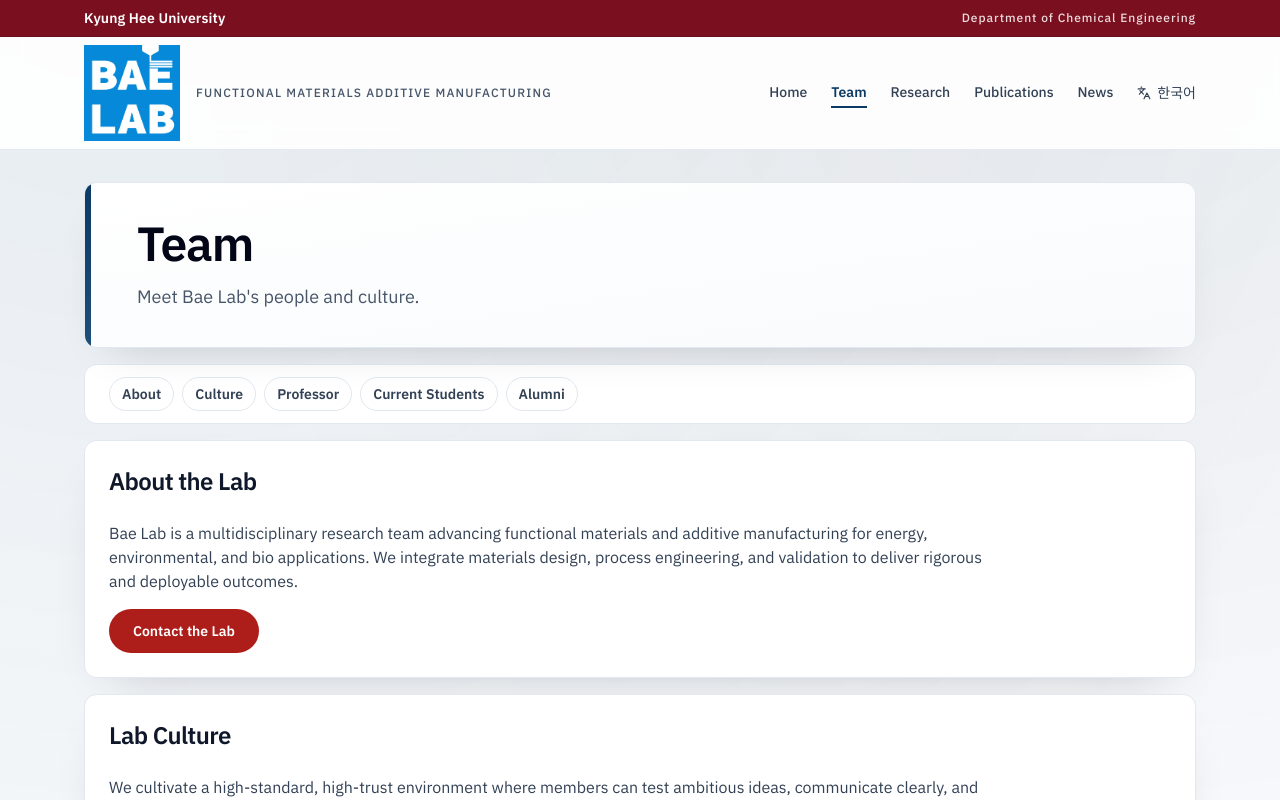
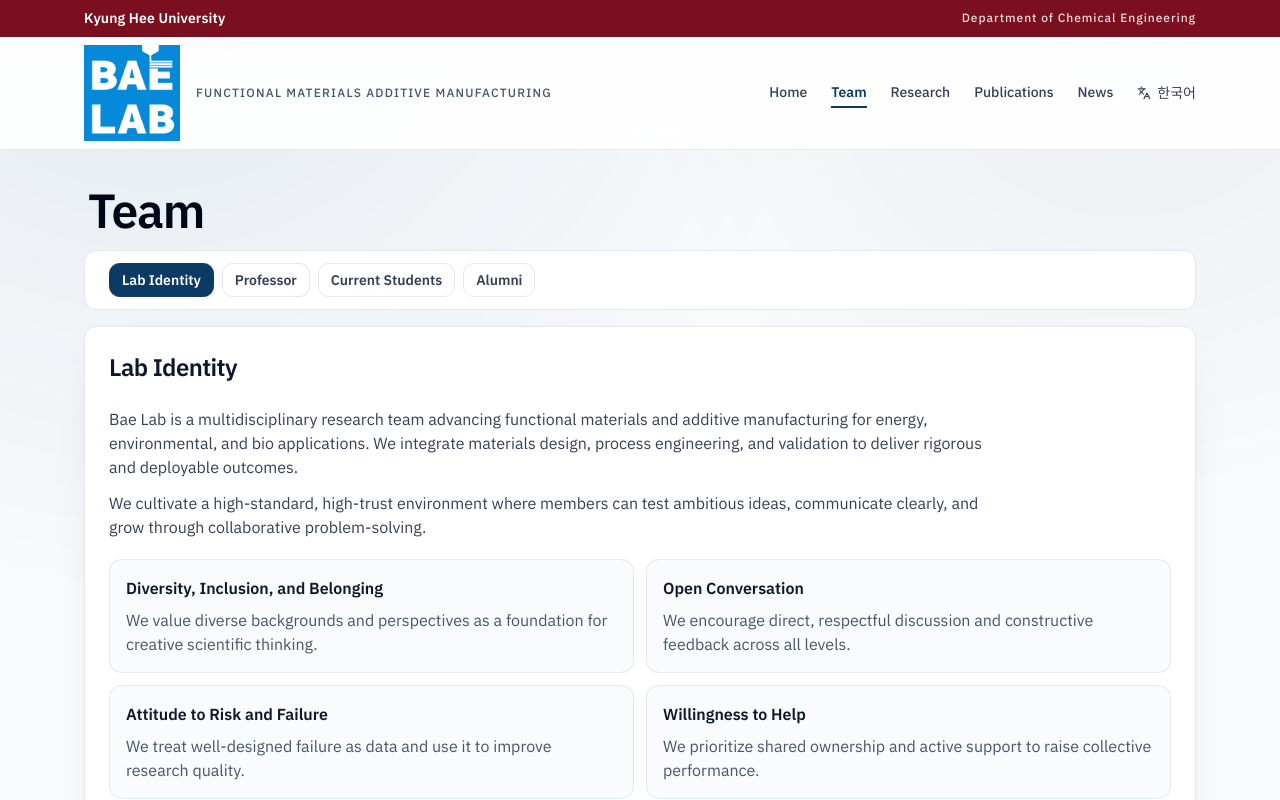
Before and after one commit to baegroup/baegroup.github.io, a React (Vite) app: page /en/team in a window 1280 px wide. Shown: the top 800 px of the page. Built offline with nearby package versions, Linux system fonts and the light colour scheme.

Commit message:
Refine team page to single-panel lab identity layout

```diff
--- a/src/content/site-content.generated.json
+++ b/src/content/site-content.generated.json
@@ -126,8 +126,8 @@
   "MEMBERS_CONTENT": {
     "en": {
       "title": "Team",
-      "description": "Meet Bae Lab's people and culture.",
-      "aboutTitle": "About the Lab",
+      "description": "People and culture at Bae Lab.",
+      "aboutTitle": "Lab Identity",
       "aboutBody": "Bae Lab is a multidisciplinary research team advancing functional materials and additive manufacturing for energy, environmental, and bio applications. We integrate materials design, process engineering, and validation to deliver rigorous and deployable outcomes.",
       "cultureTitle": "Lab Culture",
       "cultureBody": "We cultivate a high-standard, high-trust environment where members can test ambitious ideas, communicate clearly, and grow through collaborative problem-solving.",
@@ -154,12 +154,8 @@
       "alumniTitle": "Alumni",
       "jumpNav": [
         {
-          "id": "about",
-          "label": "About"
-        },
-        {
-          "id": "culture",
-          "label": "Culture"
+          "id": "identity",
+          "label": "Lab Identity"
         },
         {
           "id": "professor",
@@ -183,8 +179,8 @@
     },
     "ko": {
       "title": "연구진",
-      "description": "Bae Lab의 사람과 연구 문화를 소개합니다.",
-      "aboutTitle": "연구실 소개",
+      "description": "Bae Lab 연구진과 연구 문화를 소개합니다.",
+      "aboutTitle": "연구실 정체성",
       "aboutBody": "Bae Lab은 에너지·환경·바이오 응용을 위한 기능성 소재와 적층제조 기술을 연구하는 다학제 연구팀입니다. 소재 설계, 공정 엔지니어링, 성능 검증을 유기적으로 연결해 실사용 가능한 기술 성과를 만듭니다.",
       "cultureTitle": "Lab Culture",
       "cultureBody": "우리는 높은 기준과 높은 신뢰를 동시에 지향합니다. 각 구성원이 도전적인 문제를 탐구하고, 명확하게 소통하며, 협업을 통해 함께 성장하는 연구 환경을 지향합니다.",
@@ -211,12 +207,8 @@
       "alumniTitle": "졸업생",
       "jumpNav": [
         {
-          "id": "about",
-          "label": "소개"
-        },
-        {
-          "id": "culture",
-          "label": "문화"
+          "id": "identity",
+          "label": "연구실 정체성"
         },
         {
           "id": "professor",
--- a/src/pages/MembersPage.jsx
+++ b/src/pages/MembersPage.jsx
@@ -1,7 +1,6 @@
 import { useEffect, useMemo, useState } from 'react';
 import { Link } from 'react-router-dom';
 
-import { PageHero } from '@/components/site/PageHero';
 import { Badge } from '@/components/ui/badge';
 import { Card, CardContent, CardHeader, CardTitle } from '@/components/ui/card';
 import { MEMBERS_CONTENT } from '@/content/site-content';
@@ -10,21 +9,20 @@ import { pagePath } from '@/lib/i18n';
 
 const DEFAULT_JUMP_NAV = {
   en: [
-    { id: 'about', label: 'About' },
-    { id: 'culture', label: 'Culture' },
+    { id: 'identity', label: 'Lab Identity' },
     { id: 'professor', label: 'Professor' },
     { id: 'current', label: 'Current Students' },
     { id: 'alumni', label: 'Alumni' }
   ],
   ko: [
-    { id: 'about', label: '소개' },
-    { id: 'culture', label: '문화' },
+    { id: 'identity', label: '연구실 정체성' },
     { id: 'professor', label: '교수' },
     { id: 'current', label: '현재 학생' },
     { id: 'alumni', label: '졸업생' }
   ]
 };
 
+const SUPPORTED_SECTION_IDS = new Set(['identity', 'professor', 'current', 'alumni']);
 const PRIMARY_STUDENT_ROLES = new Set(['Graduate', 'Undergraduate']);
 
 function MemberCard({ member, locale, prominent = false, showRoleBadge = false }) {
@@ -109,6 +107,7 @@ export function MembersPage({ locale }) {
   const [alumniGroups, setAlumniGroups] = useState([]);
   const [loading, setLoading] = useState(true);
   const [error, setError] = useState('');
+  const [activeSection, setActiveSection] = useState('identity');
 
   useEffect(() => {
     let mounted = true;
@@ -146,11 +145,19 @@ export function MembersPage({ locale }) {
   }, [locale]);
 
   const jumpNav = useMemo(() => {
-    if (Array.isArray(content.jumpNav) && content.jumpNav.length > 0) {
-      return content.jumpNav;
+    const fallback = DEFAULT_JUMP_NAV[locale] || DEFAULT_JUMP_NAV.en;
+    const fromContent = Array.isArray(content.jumpNav)
+      ? content.jumpNav.filter((item) => item?.id && item?.label && SUPPORTED_SECTION_IDS.has(item.id))
+      : [];
+
+    return fromContent.length ? fromContent : fallback;
+  }, [content.jumpNav, locale]);
+
+  useEffect(() => {
+    if (!jumpNav.some((item) => item.id === activeSection)) {
+      setActiveSection(jumpNav[0]?.id || 'identity');
     }
-    return DEFAULT_JUMP_NAV[locale] || DEFAULT_JUMP_NAV.en;
-  }, [content.jumpNav, locale]);
+  }, [activeSection, jumpNav]);
 
   const culturePrinciples = useMemo(() => {
     if (Array.isArray(content.culturePrinciples)) {
@@ -158,6 +165,19 @@ export function MembersPage({ locale }) {
     }
     return [];
   }, [content.culturePrinciples]);
+
+  const identityParagraphs = useMemo(() => {
+    const seen = new Set();
+    return [content.aboutBody, content.cultureBody]
+      .map((value) => String(value || '').trim())
+      .filter((value) => {
+        if (!value || seen.has(value)) {
+          return false;
+        }
+        seen.add(value);
+        return true;
+      });
+  }, [content.aboutBody, content.cultureBody]);
 
   const professorMembers = useMemo(
     () => currentGroups.find((group) => group.role === 'PI')?.members || [],
@@ -185,49 +205,60 @@ export function MembersPage({ locale }) {
 
   return (
     <>
-      <PageHero description={content.description} title={content.title} />
+      <section className="px-1 pt-1">
+        <h1 className="text-4xl font-semibold leading-tight tracking-tight text-slate-950 md:text-5xl">{content.title || (locale === 'ko' ? '연구진' : 'Team')}</h1>
+      </section>
 
       <Card>
-        <CardContent className="overflow-x-auto px-4 py-3 md:px-6">
-          <nav aria-label="Team section navigation" className="flex min-w-max items-center gap-2">
-            {jumpNav.map((item) => (
-              <a
-                className="inline-flex items-center rounded-full border border-slate-200 bg-white px-3 py-1.5 text-xs font-semibold text-slate-700 no-underline transition-colors hover:border-[#0b3a64] hover:text-[#0b3a64] md:text-sm"
-                href={`#${item.id}`}
+        <CardContent className="px-4 py-3 md:px-6">
+          <nav aria-label="Team section navigation" className="flex flex-wrap items-center gap-2">
+            {jumpNav.map((item) => {
+              const active = activeSection === item.id;
+              return (
+                <button
+                  aria-pressed={active}
+                  className={`inline-flex items-center rounded-md border px-3 py-1.5 text-xs font-semibold transition-colors md:text-sm ${
+                    active
+                      ? 'border-[#0b3a64] bg-[#0b3a64] text-white'
+                      : 'border-slate-200 bg-white text-slate-700 hover:border-[#0b3a64] hover:text-[#0b3a64]'
+                  }`}
                   key={item.id}
+                  onClick={() => setActiveSection(item.id)}
+                  type="button"
                 >
                   {item.label}
-              </a>
-            ))}
+                </button>
+              );
+            })}
           </nav>
         </CardContent>
       </Card>
 
-      <Card id="about">
+      {activeSection === 'identity' ? (
+        <Card>
           <CardHeader>
-          <CardTitle>{content.aboutTitle || (locale === 'ko' ? '연구실 소개' : 'About the Lab')}</CardTitle>
+            <CardTitle>{content.aboutTitle || (locale === 'ko' ? '연구실 정체성' : 'Lab Identity')}</CardTitle>
           </CardHeader>
           <CardContent>
-          <p className="max-w-4xl text-sm leading-relaxed text-slate-700 md:text-base">{content.aboutBody || content.description}</p>
-          <div className="mt-4">
+            <div className="space-y-3">
+              {(identityParagraphs.length ? identityParagraphs : [String(content.description || '').trim()]).filter(Boolean).map((text) => (
+                <p className="max-w-4xl text-sm leading-relaxed text-slate-700 md:text-base" key={text}>
+                  {text}
+                </p>
+              ))}
+            </div>
+            <Principles principles={culturePrinciples} />
+            <div className="mt-5">
               <Link className="home-cta-primary" to={pagePath(locale, 'contact')}>
                 {content.joinCta || (locale === 'ko' ? '문의하기' : 'Contact the Lab')}
               </Link>
             </div>
           </CardContent>
         </Card>
+      ) : null}
 
-      <Card id="culture">
-        <CardHeader>
-          <CardTitle>{content.cultureTitle || 'Lab Culture'}</CardTitle>
-        </CardHeader>
-        <CardContent>
-          <p className="max-w-4xl text-sm leading-relaxed text-slate-700 md:text-base">{content.cultureBody || ''}</p>
-          <Principles principles={culturePrinciples} />
-        </CardContent>
-      </Card>
-
-      <Card id="professor">
+      {activeSection === 'professor' ? (
+        <Card>
           <CardHeader>
             <CardTitle>{content.professorTitle || (locale === 'ko' ? '교수' : 'Professor')}</CardTitle>
           </CardHeader>
@@ -243,8 +274,10 @@ export function MembersPage({ locale }) {
             )}
           </CardContent>
         </Card>
+      ) : null}
 
-      <Card id="current">
+      {activeSection === 'current' ? (
+        <Card>
           <CardHeader>
             <CardTitle>{content.currentStudentsTitle || (locale === 'ko' ? '현재 학생' : 'Current Students')}</CardTitle>
           </CardHeader>
@@ -272,8 +305,10 @@ export function MembersPage({ locale }) {
             )}
           </CardContent>
         </Card>
+      ) : null}
 
-      <Card id="alumni">
+      {activeSection === 'alumni' ? (
+        <Card>
           <CardHeader>
             <CardTitle>{content.alumniTitle || (locale === 'ko' ? '졸업생' : 'Alumni')}</CardTitle>
           </CardHeader>
@@ -289,6 +324,7 @@ export function MembersPage({ locale }) {
             )}
           </CardContent>
         </Card>
+      ) : null}
     </>
   );
 }
```
Also changed, not shown: content/_templates/en/members.md (+3 -4 lines), content/_templates/ko/members.md (+3 -4 lines), content/en/members.md (+3 -4 lines), content/ko/members.md (+3 -4 lines). Lines whose indentation alone changed are shown as unchanged.
